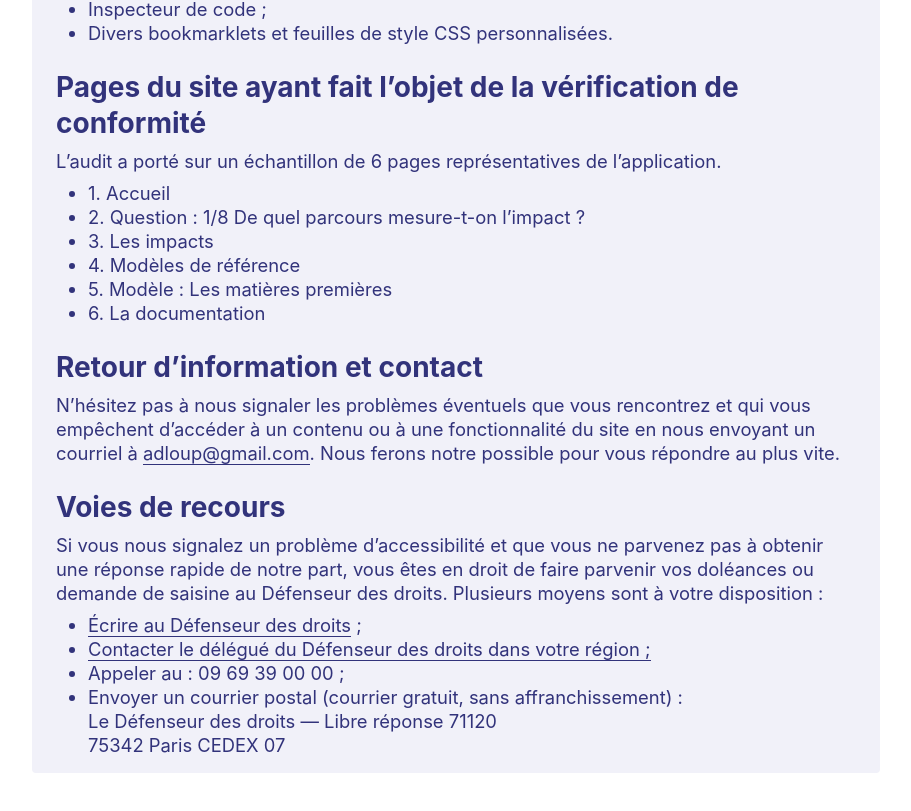
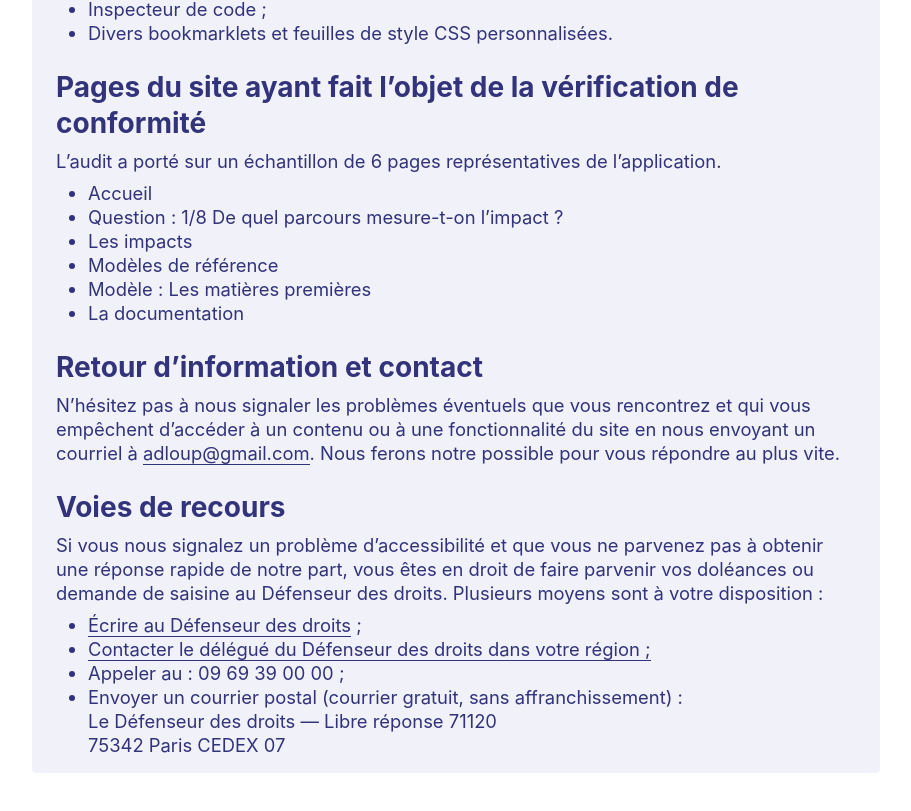
Before and after one commit to adrienloup/lcc, a React (Vite) app: page /lcc/declaration-accessibilite-numerique in a window 1280 px wide. Shown: the part 1255-2066 px from the top of the page, without its empty margins (184-1095 px from the left). Built offline with nearby package versions, Linux system fonts and the light colour scheme.

Commit message:
Initialize lcc project

```diff
--- a/src/pages/A11y/A11y.tsx
+++ b/src/pages/A11y/A11y.tsx
@@ -44,7 +44,7 @@ function A11y() {
               <ul><li>Colour Contrast Analyser ;</li><li>Inspecteur de code ;</li><li>Divers bookmarklets et feuilles de style CSS personnalisées.</li></ul>`} />
             <Subtitle text='Pages du site ayant fait l’objet de la vérification de conformité' />
             <Text text={`<p>L’audit a porté sur un échantillon de 6 pages représentatives de l’application.</p>
-              <ul><li>1. Accueil</li><li>2. Question : 1/8 De quel parcours mesure-t-on l’impact ?</li><li>3. Les impacts</li><li>4. Modèles de référence</li><li>5. Modèle : Les matières premières</li><li>6. La documentation</li></ul>`} />
+              <ul><li>Accueil</li><li>Question : 1/8 De quel parcours mesure-t-on l’impact ?</li><li>Les impacts</li><li>Modèles de référence</li><li>Modèle : Les matières premières</li><li>La documentation</li></ul>`} />
             <Subtitle text='Retour d’information et contact' />
             <Text text={`<p>N’hésitez pas à nous signaler les problèmes éventuels que vous rencontrez et qui vous empêchent d’accéder à un contenu ou à une fonctionnalité du site en nous envoyant un courriel à <a href="mailto:adloup@gmail.com">adloup@gmail.com</a>. Nous ferons notre possible pour vous répondre au plus vite.</p>`} />
             <Subtitle text='Voies de recours' />
```
